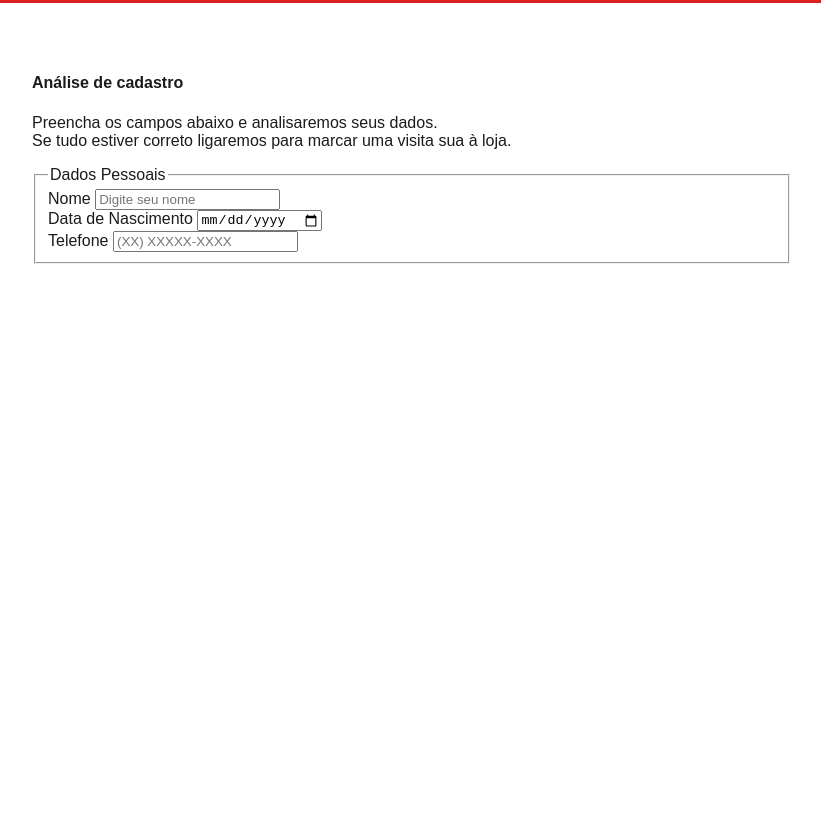
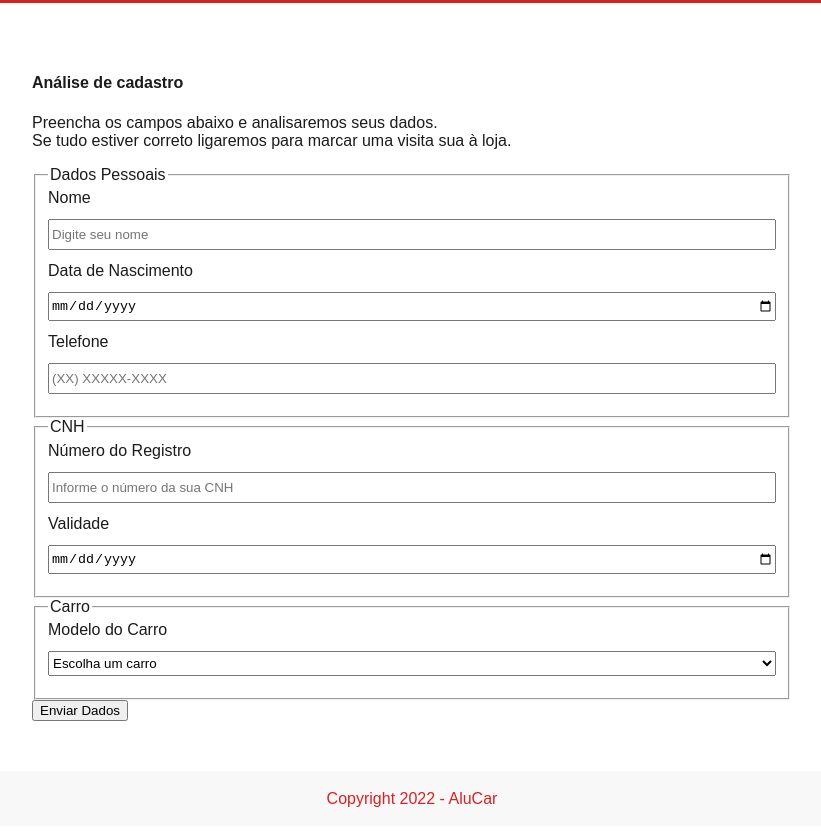
Before and after one commit to DyTwT/Atividade-Formul-rio---AluCar, a plain HTML site: page index.html in a window 1280 px wide. Shown: the part 1206-2040 px from the top of the page, without its empty margins (228-1049 px from the left). Before the commit the page ends 1528 px from the top, so only its background shows below. Drawn offline with Linux system fonts and the light colour scheme.

Commit message:
Update index.html

```diff
--- a/index.html
+++ b/index.html
@@ -45,25 +45,65 @@
 
         <!--Formulário-->
         <form method="post" action="https://www.devmedia.com.br/">
-            <fieldset>
 
+            <fieldset class="conteudo"> <!--Dados Pessoais-->
                 <!--Grupo de campos separados-->
                 <legend>Dados Pessoais</legend>
-                <div class="grupo_campo1">
+                <div class="grupo_campo">
                     <label>Nome</label>
                     <input type="text" name="nome" placeholder="Digite seu nome" required>
                 </div>
-                <div class="grupo_campo1">
+                <div class="grupo_campo">
                     <label>Data de Nascimento</label>
                     <input type="date" name="data_nascimento" required>
                 </div>
-                <div class="grupo_campo1">
+                <div class="grupo_campo">
                     <label>Telefone</label>
                     <input type="tel" name="telefone" placeholder="(XX) XXXXX-XXXX" required>
                 </div>
             </fieldset>
+            <fieldset class="conteudo"> <!--CNH-->
+                <!--Grupo de campos separados-->
+                <legend>CNH</legend>
+                <div class="grupo_campo">
+                    <label>Número do Registro</label>
+                    <input type="number" name="numero_registro" placeholder="Informe o número da sua CNH" required>
+                </div>
+                <div class="grupo_campo">
+                    <label>Validade</label>
+                    <input type="date" name="validade" required>
+                </div>
+            </fieldset>
+            <fieldset class="conteudo"> <!--Carro-->
+                <!--Grupo de campos separados-->
+                <legend>Carro</legend>
+                <div class="grupo_campo">
+                    <label>Modelo do Carro</label>
+                    <select name="carro" required>
+                        <option value="">Escolha um carro</option>
+                        <optgroup label="Volkswagen">
+                            <option value="gol">Gol</option>
+                            <option value="golf">Golf</option>
+                            <option value="fox">Fox</option>
+                        </optgroup>
+                        <optgroup label="Fiat">
+                            <option value="uno">Uno</option>
+                            <option value="siena">Siena</option>
+                            <option value="palio">Palio</option>
+                        </optgroup>
+                        <optgroup label="Nissan">
+                            <option value="frontier">Frontier</option>
+                            <option value="versa">Versa</option>
+                            <option value="skyline">Skyline GT-R</option>
+                    </select>
+                </div>
+            </fieldset>
+            <button type="submit">Enviar Dados</button>
         </form>
     </section>
 </main>
+<footer>
+    <p>Copyright 2022 - AluCar</p>
+</footer>
 </body>
 </html>
```
